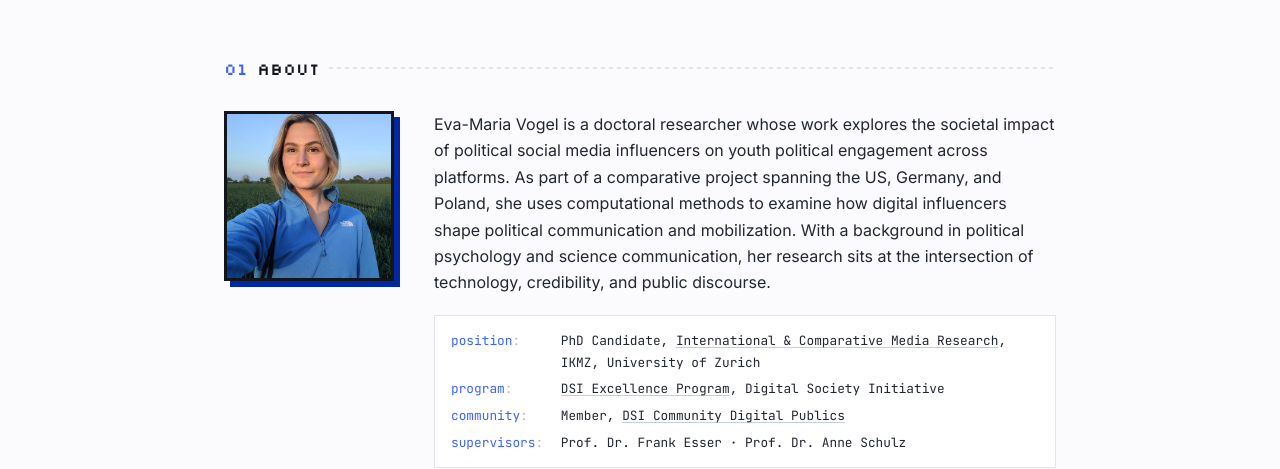
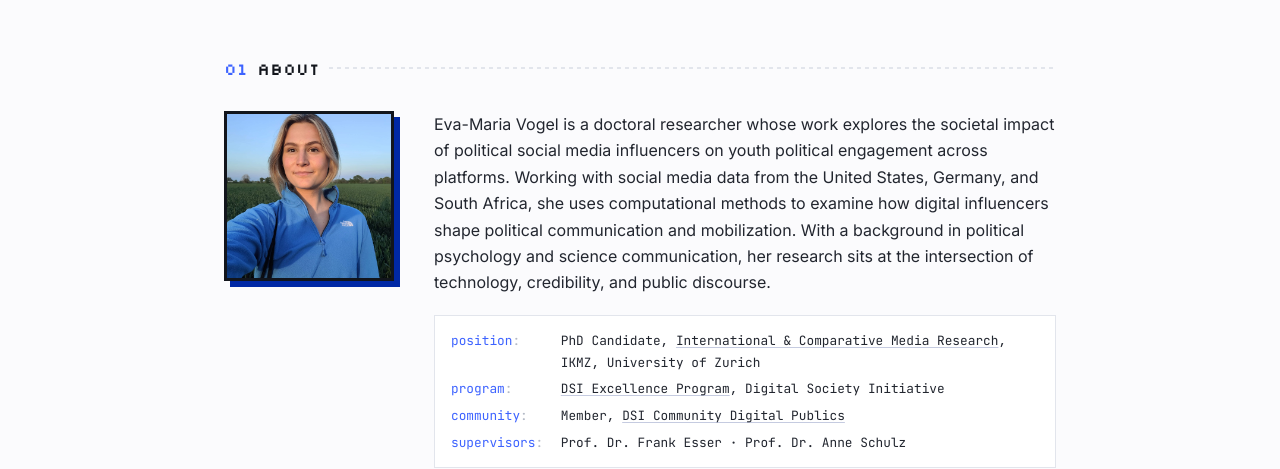
Before and after one commit to evavogel/evavogel.github.io, a plain HTML site: page index.html in a window 1280 px wide. Shown: the part 555-1024 px from the top of the page. Drawn offline with Linux system fonts and the light colour scheme.

Commit message:
Update bio: US, Germany, South Africa data
Co-Authored-By: Claude Opus 5.5 <noreply@anthropic.com>

```diff
--- a/index.html
+++ b/index.html
@@ -465,7 +465,7 @@
     </div>
     <div class="bio">
       <p>
-        Eva-Maria Vogel is a doctoral researcher whose work explores the societal impact of political social media influencers on youth political engagement across platforms. As part of a comparative project spanning the US, Germany, and Poland, she uses computational methods to examine how digital influencers shape political communication and mobilization. With a background in political psychology and science communication, her research sits at the intersection of technology, credibility, and public discourse.
+        Eva-Maria Vogel is a doctoral researcher whose work explores the societal impact of political social media influencers on youth political engagement across platforms. Working with social media data from the United States, Germany, and South Africa, she uses computational methods to examine how digital influencers shape political communication and mobilization. With a background in political psychology and science communication, her research sits at the intersection of technology, credibility, and public discourse.
       </p>
       <dl class="spec">
         <dt>position</dt>
```
